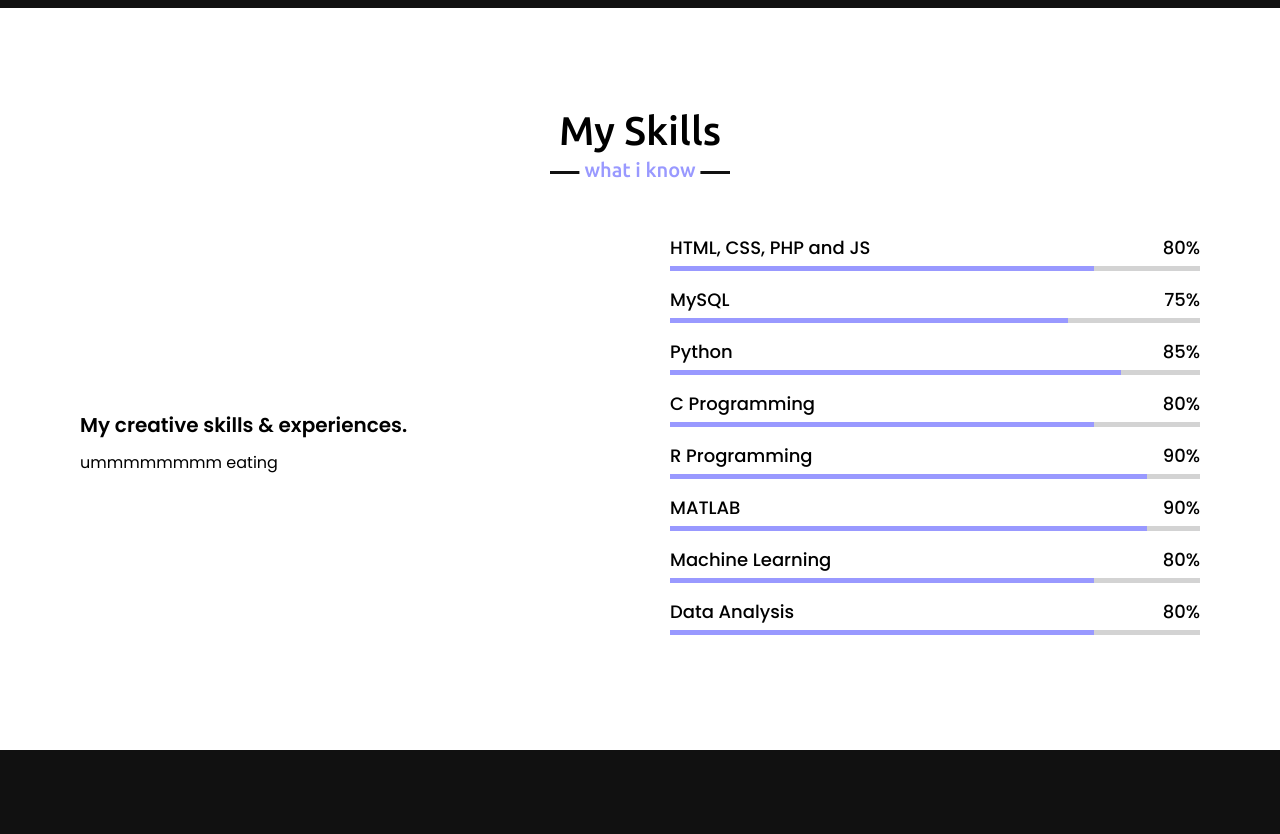
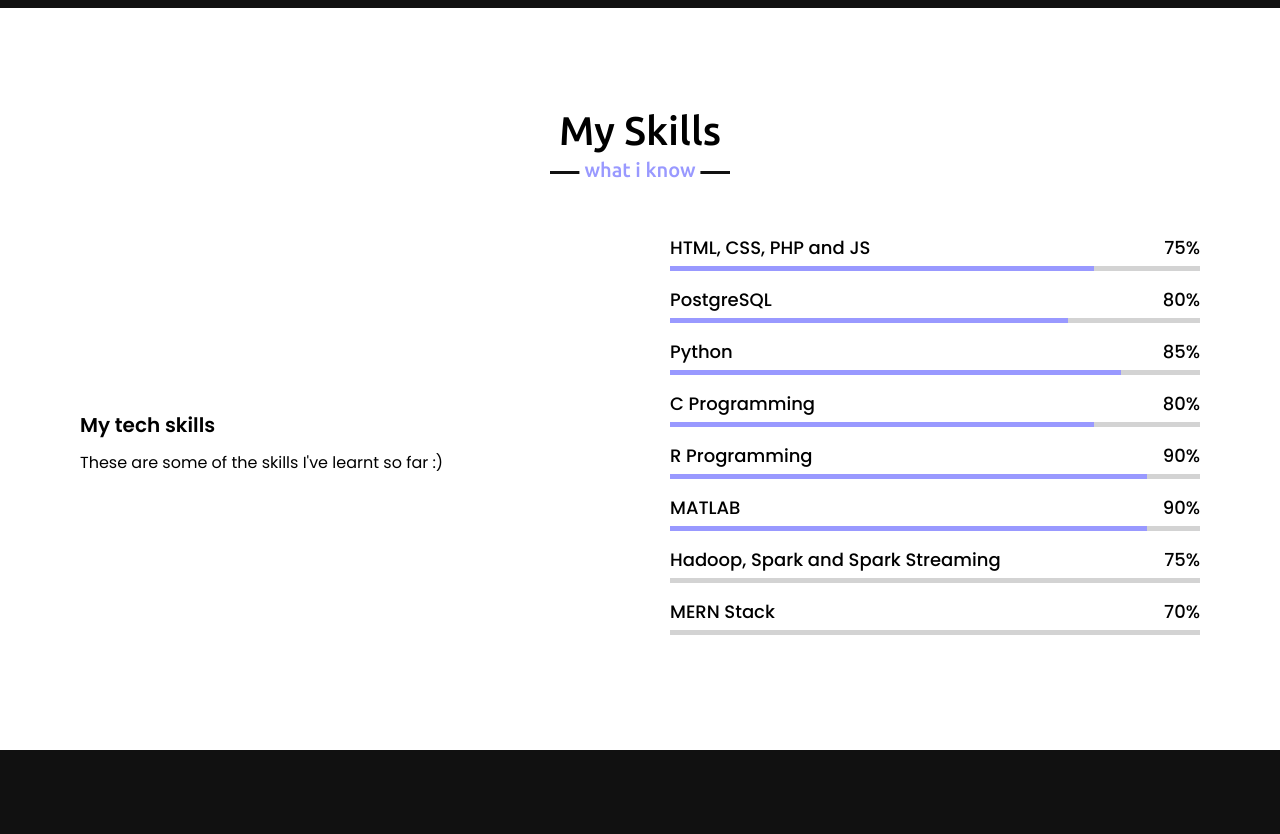
Before and after one commit to Shravsssss/Shravsssss.github.io, a PHP site: page / in a window 1280 px wide. Shown: the part 2709-3543 px from the top of the page. Run offline with PHP 8.4, Linux system fonts and the light colour scheme.

Commit message:
Update index.php

```diff
--- a/index.php
+++ b/index.php
@@ -130,8 +130,8 @@
 				<h2 class="title">My Skills</h2>
 				<div class="skills-content">
 					<div class="column left">
-						<div class="text">My creative skills & experiences.</div>
-						<p> ummmmmmmm eating </p>
+						<div class="text">My tech skills</div>
+						<p> These are some of the skills I've learnt so far :) </p>
 						<!--<a href="#">Read more</a>-->
 					</div>
 					<div class="column right">
@@ -139,14 +139,14 @@
 						<div class="bars">
 							<div class="info">
 								<span>HTML, CSS, PHP and JS</span>
-								<span>80%</span>
+								<span>75%</span>
 							</div>
 							<div class="line hcpj"></div>
 						</div>
 						<div class="bars">
 							<div class="info">
-								<span>MySQL</span>
-								<span>75%</span>
+								<span>PostgreSQL</span>
+								<span>80%</span>
 							</div>
 							<div class="line mysql"></div>
 						</div>
@@ -180,19 +180,18 @@
 						</div>
 						<div class="bars">
 							<div class="info">
-								<span>Machine Learning</span>
-								<span>80%</span>
+								<span>Hadoop, Spark and Spark Streaming</span>
+								<span>75%</span>
 							</div>
-							<div class="line ml"></div>
+							<div class="line hsss"></div>
 						</div>
 						<div class="bars">
 							<div class="info">
-								<span>Data Analysis</span>
-								<span>80%</span>
+								<span>MERN Stack</span>
+								<span>70%</span>
 							</div>
-							<div class="line data"></div>
+							<div class="line mern"></div>
 						</div>
-
 					</div>
 				</div>
 			</div>
```
